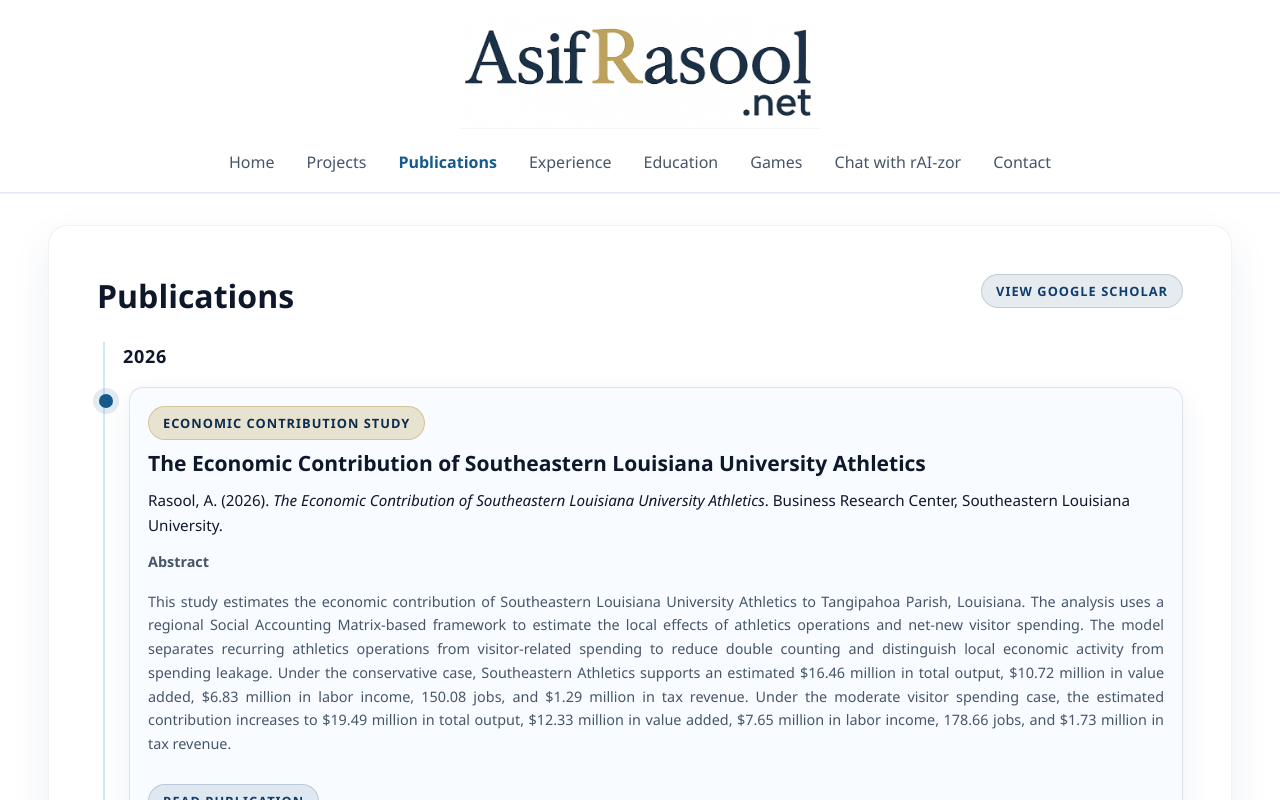
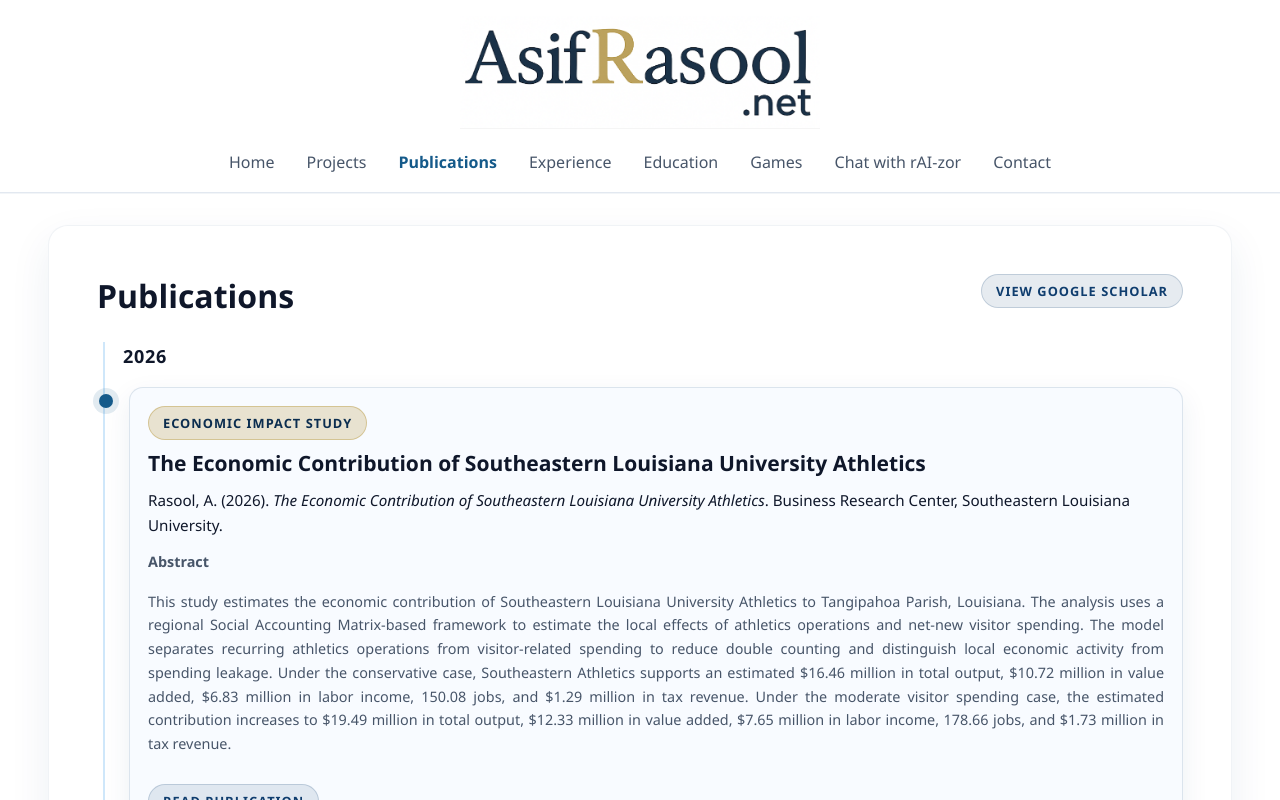
Before and after one commit to Asif-Rasool/my-website, a React (Vite) app: page /publications in a window 1280 px wide. Shown: the top 800 px of the page. Built offline with nearby package versions, Linux system fonts and the light colour scheme; no server answers.

Commit message:
`fix athletics publication study label`

```diff
--- a/src/pages/Publications.jsx
+++ b/src/pages/Publications.jsx
@@ -27,7 +27,7 @@ const staticPublications = [
       "The Economic Contribution of Southeastern Louisiana University Athletics",
     citation:
       "Rasool, A. (2026). *The Economic Contribution of Southeastern Louisiana University Athletics*. Business Research Center, Southeastern Louisiana University.",
-    type: "Economic Contribution Study",
+    type: "Economic Impact Study",
     outlet: "Business Research Center, Southeastern Louisiana University",
     year: 2026,
     chronologyOrder: 1,
```
